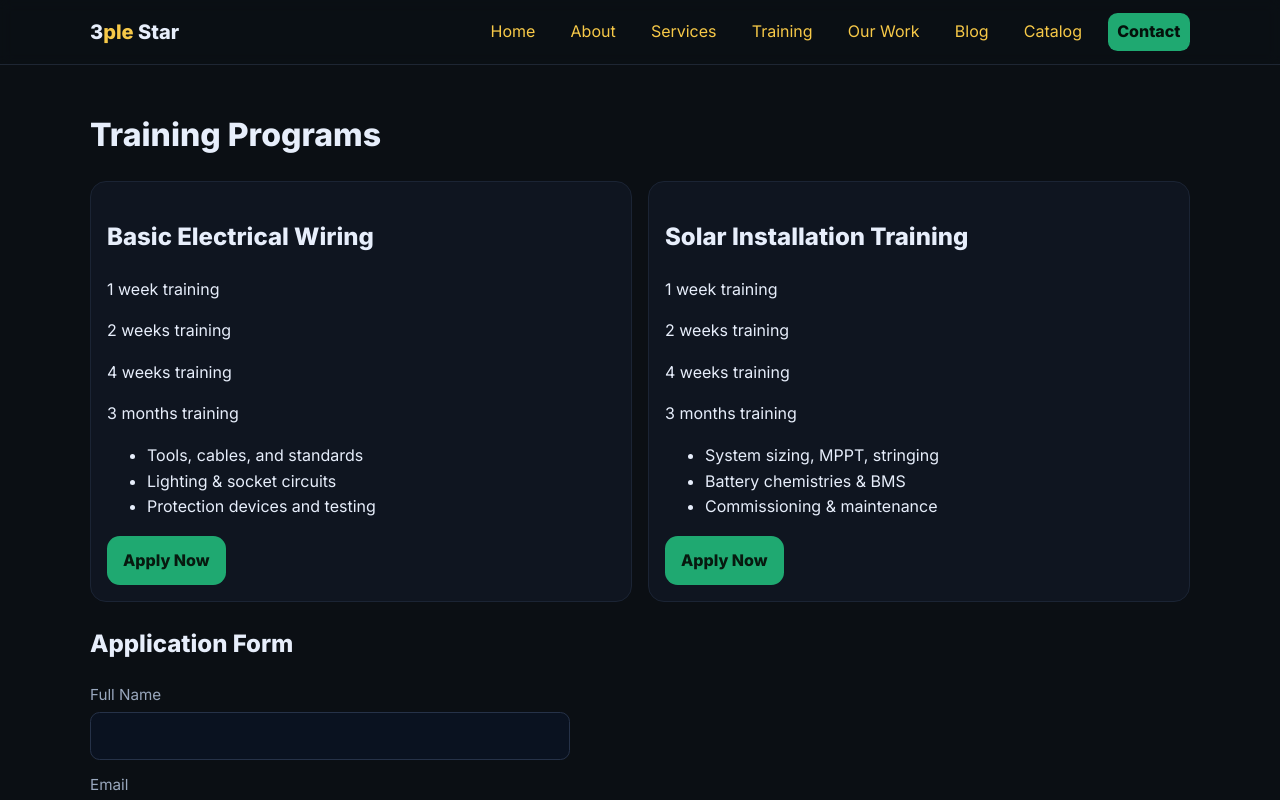
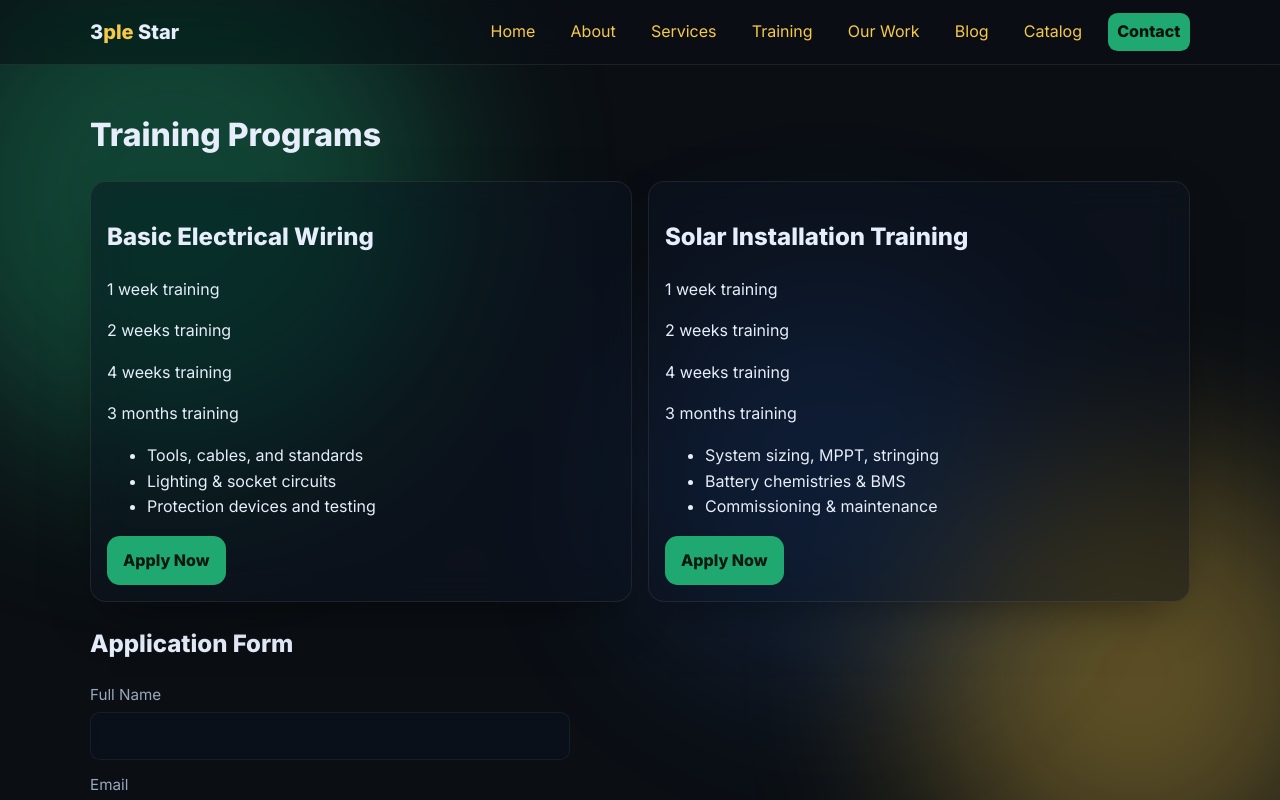
Before and after one commit to 3plestarelectrical/company_website, a Next.js app: page /training in a window 1280 px wide. Shown: the top 800 px of the page. Built offline with nearby package versions, Linux system fonts and the light colour scheme; no server answers.

Commit message:
glassmofic ui

```diff
--- a/app/globals.css
+++ b/app/globals.css
@@ -921,3 +921,127 @@
   height: 1px;
   overflow: hidden;
 }
+
+/* ============================================================
+   Glassmorphic system — ambient background + frosted panels
+   ============================================================ */
+
+.ambient-background {
+  position: fixed;
+  inset: 0;
+  z-index: -1;
+  overflow: hidden;
+  pointer-events: none;
+}
+.ambient-glow {
+  position: absolute;
+  border-radius: 50%;
+  filter: blur(90px);
+  opacity: 0.35;
+}
+.ambient-glow-green {
+  width: 42vw;
+  height: 42vw;
+  background: var(--brand);
+  top: -10%;
+  left: -8%;
+  animation: drift-a 26s ease-in-out infinite alternate;
+}
+.ambient-glow-gold {
+  width: 34vw;
+  height: 34vw;
+  background: var(--accent);
+  bottom: -12%;
+  right: -6%;
+  animation: drift-b 30s ease-in-out infinite alternate;
+}
+.ambient-glow-blue {
+  width: 30vw;
+  height: 30vw;
+  background: var(--ring);
+  top: 35%;
+  right: 20%;
+  opacity: 0.2;
+  animation: drift-c 34s ease-in-out infinite alternate;
+}
+@keyframes drift-a {
+  from { transform: translate(0, 0); }
+  to { transform: translate(4vw, 6vh); }
+}
+@keyframes drift-b {
+  from { transform: translate(0, 0); }
+  to { transform: translate(-5vw, -4vh); }
+}
+@keyframes drift-c {
+  from { transform: translate(0, 0); }
+  to { transform: translate(-3vw, 5vh); }
+}
+@media (prefers-reduced-motion: reduce) {
+  .ambient-glow { animation: none; }
+}
+
+:root {
+  --glass-bg: rgba(15, 21, 32, 0.5);
+  --glass-bg-strong: rgba(15, 21, 32, 0.65);
+  --glass-border: rgba(255, 255, 255, 0.08);
+  --glass-shadow: 0 20px 50px -20px rgba(0, 0, 0, 0.55);
+}
+
+.card,
+.product-card,
+.gallery-item,
+.work-carousel-item,
+.form,
+.login-form,
+.modal-card,
+.admin-sidebar,
+.product-form,
+.admin-main .admin-table,
+.work-carousel-caption {
+  background: var(--glass-bg);
+  backdrop-filter: blur(18px) saturate(140%);
+  -webkit-backdrop-filter: blur(18px) saturate(140%);
+  border: 1px solid var(--glass-border);
+  box-shadow: var(--glass-shadow);
+}
+
+.form:not(.login-form):not(.product-form) {
+  background: none;
+  backdrop-filter: none;
+  -webkit-backdrop-filter: none;
+  border: none;
+  box-shadow: none;
+}
+
+.form input,
+.form select,
+.form textarea,
+.login-form input {
+  background: rgba(10, 18, 32, 0.45);
+  backdrop-filter: blur(6px);
+  -webkit-backdrop-filter: blur(6px);
+  border: 1px solid rgba(255, 255, 255, 0.06);
+}
+
+.site-header {
+  background: rgba(11, 15, 20, 0.55);
+  backdrop-filter: blur(14px) saturate(140%);
+  -webkit-backdrop-filter: blur(14px) saturate(140%);
+  border-bottom: 1px solid var(--glass-border);
+}
+
+.admin-shell {
+  background: transparent;
+}
+.admin-sidebar {
+  border-right: none;
+  margin: 1rem;
+  border-radius: 1rem;
+  height: calc(100vh - 2rem);
+  position: sticky;
+  top: 1rem;
+}
+
+.login-page {
+  background: transparent;
+}
--- a/app/layout.tsx
+++ b/app/layout.tsx
@@ -1,14 +1,40 @@
+// import "./globals.css";
+// import type { Metadata } from "next";
+
+// export const metadata: Metadata = {
+//   title: "3ple Star Electrical Technology — Solar & Electrical Experts",
+//   description: "Solar installations, house wiring, tools sales, and training in Nigeria.",
+// };
+
+// // Minimal root layout: just html/body + global styles/fonts. The public site's
+// // Header/Footer live in app/(site)/layout.tsx, and /admin has its own shell —
+// // this keeps the admin dashboard from inheriting public-site chrome.
+// export default function RootLayout({ children }: { children: React.ReactNode }) {
+//   return (
+//     <html lang="en">
+//       <head>
+//         <link rel="preconnect" href="https://fonts.googleapis.com" />
+//         <link
+//           href="https://fonts.googleapis.com/css2?family=Inter:wght@300;400;600;800&display=swap"
+//           rel="stylesheet"
+//         />
+//       </head>
+//       <body>{children}</body>
+//     </html>
+//   );
+// }
+// Next.js supports CSS imports in the app router; suppress the editor/type-check
+// warning when the project has not generated the default Next CSS declarations.
+// @ts-expect-error CSS side-effect imports are valid in Next.js app layouts.
 import "./globals.css";
 import type { Metadata } from "next";
+import AmbientBackground from "@/components/AmbientBackground";
 
 export const metadata: Metadata = {
   title: "3ple Star Electrical Technology — Solar & Electrical Experts",
   description: "Solar installations, house wiring, tools sales, and training in Nigeria.",
 };
 
-// Minimal root layout: just html/body + global styles/fonts. The public site's
-// Header/Footer live in app/(site)/layout.tsx, and /admin has its own shell —
-// this keeps the admin dashboard from inheriting public-site chrome.
 export default function RootLayout({ children }: { children: React.ReactNode }) {
   return (
     <html lang="en">
@@ -19,7 +45,10 @@
           rel="stylesheet"
         />
       </head>
-      <body>{children}</body>
+      <body>
+        <AmbientBackground />
+        {children}
+      </body>
     </html>
   );
 }
--- /dev/null
+++ b/components/AmbientBackground.tsx
@@ -0,0 +1,9 @@
+export default function AmbientBackground() {
+  return (
+    <div className="ambient-background" aria-hidden="true">
+      <div className="ambient-glow ambient-glow-green" />
+      <div className="ambient-glow ambient-glow-gold" />
+      <div className="ambient-glow ambient-glow-blue" />
+    </div>
+  );
+}
```
